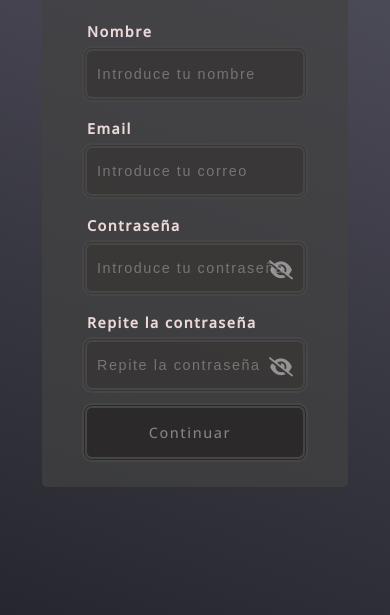
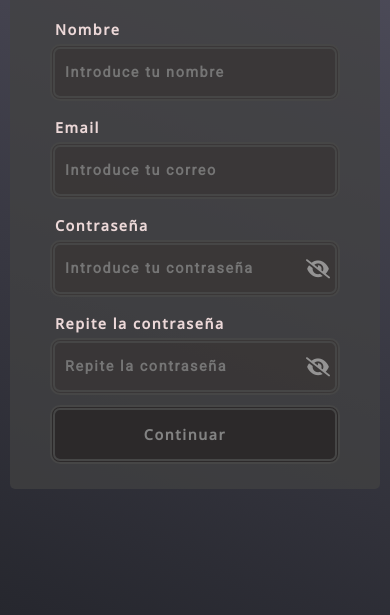
Before and after one commit to Humber70/form, a plain HTML site: page index.html in a window 390 px wide. Shown: the part 229-844 px from the top of the page. Drawn offline with nearby package versions, Linux system fonts and the light colour scheme.

Commit message:
fix responsive

```diff
--- a/css/styles.css
+++ b/css/styles.css
@@ -8,22 +8,22 @@
   --color-input-btn-text: #838383;
   --color-input-btn-hover-text: #838383;
 
-
   --color-form: #424242b6;
-
 }
 
 body {
   box-sizing: border-box;
   margin: 0;
-    font-family: 'Roboto', sans-serif;
-    background: linear-gradient(20deg, var(--color-background-gradient-left), var(--color-background-gradient-right));
+  font-family: "Roboto", sans-serif;
+  background: linear-gradient(
+    20deg,
+    var(--color-background-gradient-left),
+    var(--color-background-gradient-right)
+  );
 }
 
-
-
 .title-welcome {
-    letter-spacing: .12em;
+  letter-spacing: 0.12em;
   color: var(--color-welcome-title);
 }
 
@@ -36,9 +36,9 @@ body {
 }
 
 .container-form .form {
-    max-width: 70%;
+  max-width: 80%;
   width: 100%;
-    margin: 0 50px;
+  margin: 0 10px;
   padding: 25px 40px;
   border-radius: 5px;
   background-color: var(--color-form);
@@ -46,63 +46,64 @@ body {
 
 .container-form .login {
   display: flex;
+  /* margin-right: 20px; */
   flex-direction: column;
 }
 
 .container-form .login label {
-    font-family: 'Open Sans', sans-serif;
+  font-family: "Open Sans", sans-serif;
   font-weight: 700;
   letter-spacing: 1.5px;
-    font-size: .9em;
+  font-size: 0.9em;
   color: #ecd8d8;
   margin: 17px 0px 5px 5px;
-    transition: transform .1s ease;
+  transition: transform 0.1s ease;
 }
 
 .container-form .login label:hover {
   transform: translateX(5px);
 }
 
+/* inputs*/
 
-/* inputs*/
+input::placeholder {
+  font-family: "Roboto";
+  font-weight: 700;
+}
 
 .container-form .login input[type="text"],
 input[type="password"],
 input[type="email"],
 input[type="submit"] {
-    font-size: .9em;
+  font-family: "Roboto";
+  font-size: 0.9em;
   border: 5px double rgb(70, 70, 70);
-    letter-spacing: .11em;
+  font-weight: 800;
+  letter-spacing: 0.11em;
   color: rgb(219, 219, 219);
   border-radius: 10px;
   background-color: #383434c0;
-    padding: 15px 20px 15px 10px;
-
+  padding: 15px 30px 15px 10px;
 }
 
 .container-form .login input[type="text"]:focus,
 input[type="password"]:focus,
 input[type="email"]:focus {
   outline: 3px solid #4e4e4e;
-
 }
-
-
 
 input[type="submit"] {
   width: 100%;
   margin-top: 10px;
-    font-family: 'Open Sans', sans-serif;
+  font-family: "Open Sans", sans-serif;
   background-color: var(--color-input-btn);
   color: #838383;
   cursor: not-allowed;
-    transition: background .4s ease;
-
+  transition: background 0.4s ease;
 }
 
 input[type="submit"]:hover {
   background-color: var(--color-input-btn-hover);
-
 }
 
 .container-form .login div {
@@ -110,29 +111,24 @@ input[type="submit"]:hover {
   height: 0;
   display: flex;
   justify-content: flex-end;
-    bottom: 35px;
-    right: 15px;
+  bottom: 37px;
+  right: 10px;
 }
 
 .container-form .login .fas {
   font-size: 1.2em;
   color: #a7a7a7d3;
   cursor: pointer;
-    transition: color .3s ease;
+  transition: color 0.3s ease;
 }
 
 .container-form .login .fas:hover {
   color: #e2e2e2;
 }
 
-
-
-
 /* Responsive*/
 
 @media (min-width: 700px) {
-
-
   .container-form .form {
     display: grid;
     justify-content: center;
@@ -147,7 +143,4 @@ input[type="submit"]:hover {
   input[type="submit"] {
     grid-column: span 2;
   }
-
-
-
 }
--- a/index.html
+++ b/index.html
@@ -1,18 +1,22 @@
 <!DOCTYPE html>
 <html lang="en">
-
   <head>
-    <meta charset="UTF-8">
-    <meta http-equiv="X-UA-Compatible" content="IE=edge">
-    <meta name="viewport" content="width=device-width, initial-scale=1.0">
+    <meta charset="UTF-8" />
+    <meta http-equiv="X-UA-Compatible" content="IE=edge" />
+    <meta name="viewport" content="width=device-width, initial-scale=1.0" />
     <!-- icnos -->
-    <script src="https://kit.fontawesome.com/99d6ad452c.js" crossorigin="anonymous"></script>
+    <script
+      src="https://kit.fontawesome.com/99d6ad452c.js"
+      crossorigin="anonymous"
+    ></script>
     <!-- fonts -->
-    <link rel="preconnect" href="https://fonts.googleapis.com">
-    <link rel="preconnect" href="https://fonts.gstatic.com" crossorigin>
-    <link href="https://fonts.googleapis.com/css2?family=Open+Sans:wght@500&family=Roboto&display=swap"
-        rel="stylesheet">
-    <link rel="stylesheet" href="/css/styles.css">
+    <link rel="preconnect" href="https://fonts.googleapis.com" />
+    <link rel="preconnect" href="https://fonts.gstatic.com" crossorigin />
+    <link
+      href="https://fonts.googleapis.com/css2?family=Open+Sans:wght@500&family=Roboto&display=swap"
+      rel="stylesheet"
+    />
+    <link rel="stylesheet" href="/css/styles.css" />
     <title>Formulario</title>
 
     <!-- scripts -->
@@ -26,19 +30,35 @@
 
         <div class="login">
           <label for="user">Nombre</label>
-                <input type="text" name="user" id="user" placeholder="Introduce tu nombre" required>
+          <input
+            type="text"
+            name="user"
+            id="user"
+            placeholder="Introduce tu nombre"
+            required
+          />
         </div>
 
         <div class="login">
-
           <label for="correo">Email</label>
-                <input type="email" name="correo" id="correo" placeholder="Introduce tu correo" required>
-
+          <input
+            type="email"
+            name="correo"
+            id="correo"
+            placeholder="Introduce tu correo"
+            required
+          />
         </div>
 
         <div class="login">
           <label for="pass">Contraseña</label>
-                <input type="password" name="pass" id="pass" placeholder="Introduce tu contraseña" required>
+          <input
+            type="password"
+            name="pass"
+            id="pass"
+            placeholder="Introduce tu contraseña"
+            required
+          />
           <div>
             <i class="fas fa-eye-slash"></i>
           </div>
@@ -46,18 +66,20 @@
 
         <div class="login">
           <label for="pass-repeat">Repite la contraseña</label>
-                <input type="password" name="pass-repeat" id="pass-repeat" placeholder="Repite la contraseña" required>
+          <input
+            type="password"
+            name="pass-repeat"
+            id="pass-repeat"
+            placeholder="Repite la contraseña"
+            required
+          />
           <div>
             <i class="fas pass-repeat fa-eye-slash"></i>
           </div>
-
         </div>
 
-            <input type="submit" name="btn" id="btn" value="Continuar">
-
-
+        <input type="submit" name="btn" id="btn" value="Continuar" />
       </form>
     </div>
   </body>
-
 </html>
```
Lines whose indentation alone changed are shown as unchanged.
